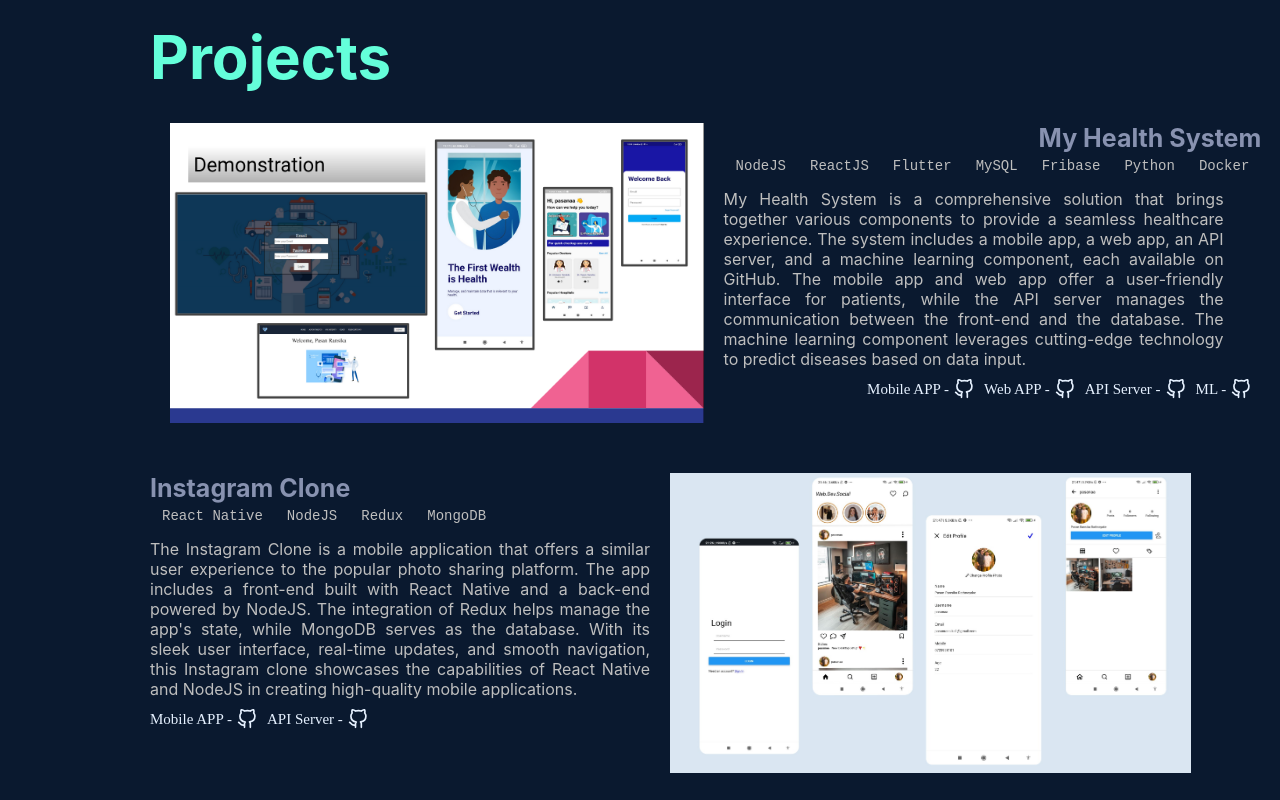
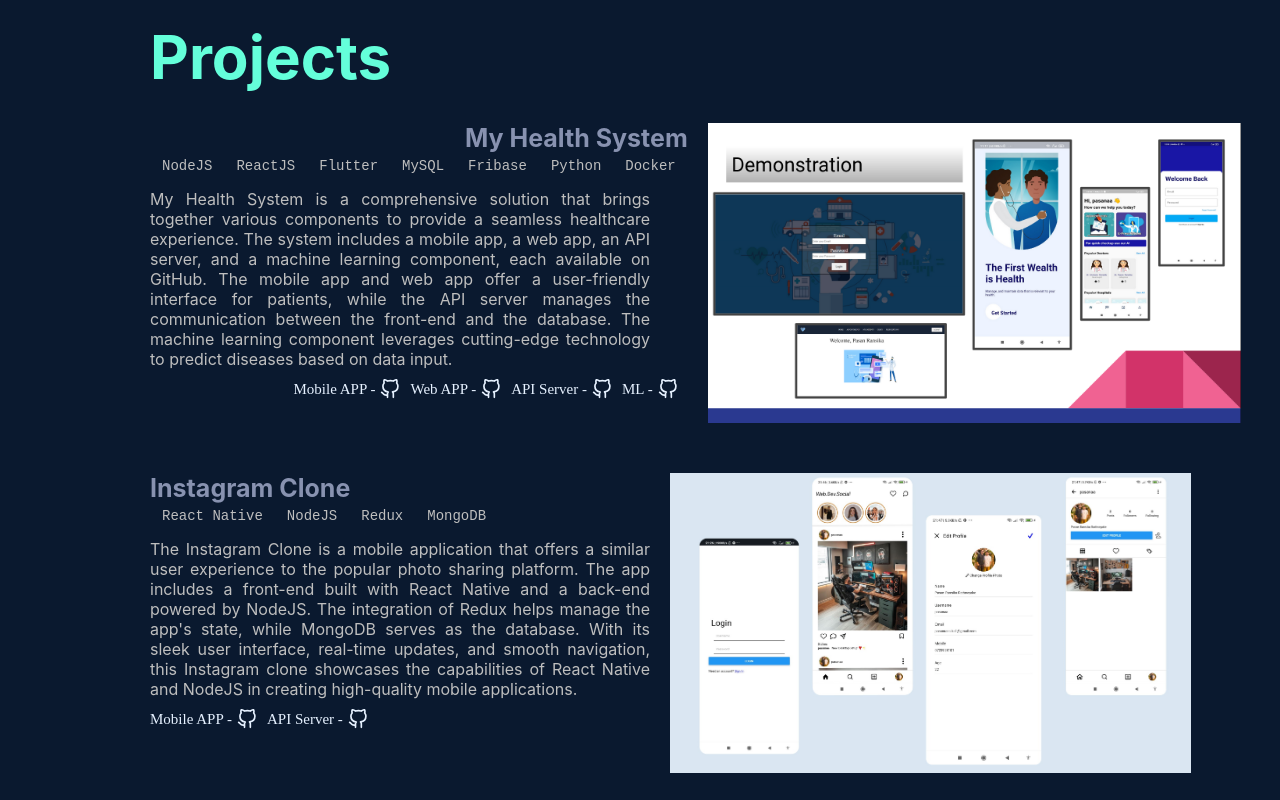
Before and after one commit to prrathnayake/Portfolio, a React (Create React App) app: page / in a window 1280 px wide. Shown: the part 1520-2320 px from the top of the page. Built offline with nearby package versions, Linux system fonts and the light colour scheme.

Commit message:
add small UI updates

```diff
--- a/src/components/navbar.js
+++ b/src/components/navbar.js
@@ -14,6 +14,7 @@
     background-color: ${(props) => props.backgroundColor};
     font-family: var(--font-mono);
     @media (max-width:641px){
+      width: 100vw;
       position: sticky;
       display: flex;
       flex-direction: row;
--- a/src/components/sections/cover.js
+++ b/src/components/sections/cover.js
@@ -8,27 +8,27 @@
     height: 100%;
     display: flex;
     @media (max-width: 641px) {
-      padding: 0 10px;
+      width: 100vw;
+      display: flex;
+      padding: 0 0px;
       flex-direction: column;
-      align-item: center;
-      justify-content: center;
     }
     div {
       width: 100%;
       img {
         width: 300px;
         @media (max-width: 641px) {
-          width: 300px;
+          padding-left: 60px;
         }
-      }
-      @media (max-width: 641px) {
-        align-item: center;
       }
     }
   `;
   const FlexDIV = styled.div`
     padding-right: 50px;
-
+    @media (max-width: 641px) {
+      padding-left: 10px;
+      width: 100%;
+    }
     }
   `;
   const HeaderOne = styled.h1`
--- a/src/components/sections/projects.js
+++ b/src/components/sections/projects.js
@@ -18,22 +18,27 @@
     padding-bottom: 30px;
   `;
   const ProjectCard = styled.div`
-    display: flex;
-    flex-direction: row;
-    justify-content: space-between;
+    display: grid;
+    grid-template-columns: auto auto;
     padding-bottom: 50px;
     @media (max-width: 641px) {
-      flex-direction: column;
+      grid-template-columns: 90vw;
+      width: 100px;
     }
   `;
-  const ProjectDetails = styled.div``;
+  const ProjectDetails = styled.div`
+    @media (max-width: 641px) {
+      padding-bottom: 10px;
+    }
+  `;
   const TechList = styled.div`
     display: flex;
     flex-direction: row;
     padding-top: 5px;
     justify-content: ${(props) => props.side};
     @media (max-width: 641px) {
-      justify-content: left;
+      display: grid;
+      grid-template-columns: auto auto auto auto auto auto;
     }
   `;
   const TechListItem = styled.p`
@@ -42,10 +47,6 @@
     font-family: var(--font-mono);
     padding-right: 12px;
     padding-left: 12px;
-    @media (max-width: 641px) {
-      display: flex;
-      flex-wrap: wrap;
-    }
   `;
   const ProjectName = styled.h2`
     font-size: 25px;
@@ -74,6 +75,8 @@
     padding: 0px 20px;
     @media (max-width: 641px) {
       object-fit: cover;
+      width: 100%;
+      padding: 0px 0;
     }
   `;
 
@@ -104,24 +107,22 @@
       <HeaderOne fontColor={green}>Projects</HeaderOne>
       {projects &&
         projects.map((details, i) => {
-          if (i % 2 === 1) {
           return (
             <ProjectCard>
               <ProjectDetails>
-                  <ProjectName side={"left"} fontColor={slate}>
+                <ProjectName
+                  side={i % 2 === 1 ? "left" : "right"}
+                  fontColor={slate}
+                >
                   {details.name}
                 </ProjectName>
-                  <TechList side={"left"}>
+                <TechList side={i % 2 === 1 ? "left" : "right"}>
                   {details.techs.map((tech) => {
-                      return (
-                        <TechListItem fontColor={grey}>{tech}</TechListItem>
-                      );
+                    return <TechListItem fontColor={grey}>{tech}</TechListItem>;
                   })}
                 </TechList>
-                  <ProjectDis fontColor={grey}>
-                    {details.description}
-                  </ProjectDis>
-                  <Footer side={"left"} fontColor={white}>
+                <ProjectDis fontColor={grey}>{details.description}</ProjectDis>
+                <Footer side={i % 2 === 1 ? "left" : "right"} fontColor={white}>
                   {details.gitHub.map((gitHub) => {
                     return (
                       <a href={gitHub.link}>
@@ -138,41 +139,6 @@
               />
             </ProjectCard>
           );
-          } else {
-            return (
-              <ProjectCard>
-                <Image
-                  src={require(`../../images/projects/${details.image}`)}
-                  alt="myHealthSystem"
-                />
-                <ProjectDetails>
-                  <ProjectName side={"right"} fontColor={slate}>
-                    {details.name}
-                  </ProjectName>
-                  <TechList side={"right"}>
-                    {details.techs.map((tech) => {
-                      return (
-                        <TechListItem fontColor={grey}>{tech}</TechListItem>
-                      );
-                    })}
-                  </TechList>
-                  <ProjectDis fontColor={grey}>
-                    {details.description}
-                  </ProjectDis>
-                  <Footer side={"right"} fontColor={white}>
-                    {details.gitHub.map((gitHub) => {
-                      return (
-                        <a href={gitHub.link}>
-                          <p>{gitHub.name} - </p>
-                          <Icon name="GitHub" />
-                        </a>
-                      );
-                    })}
-                  </Footer>
-                </ProjectDetails>
-              </ProjectCard>
-            );
-          }
         })}
     </ProjectsBody>
   );
```
Lines whose indentation alone changed are shown as unchanged.
